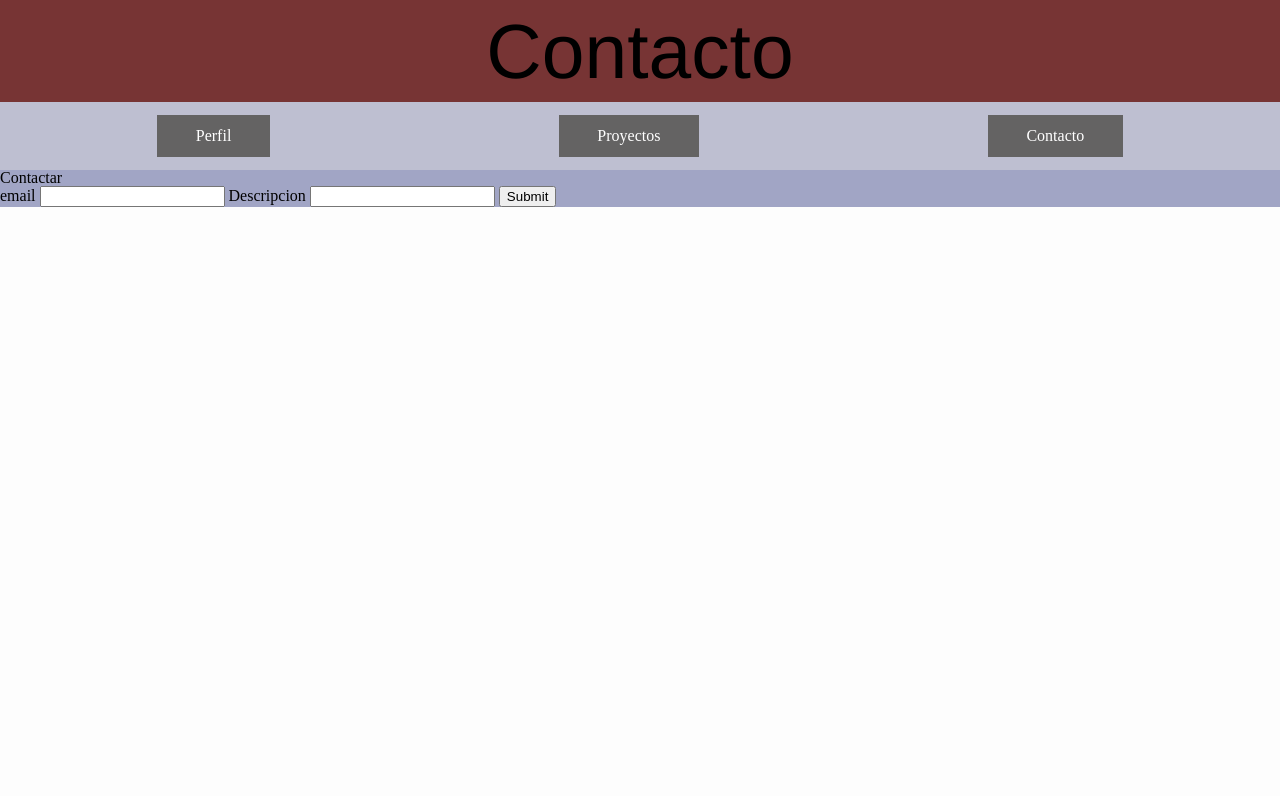
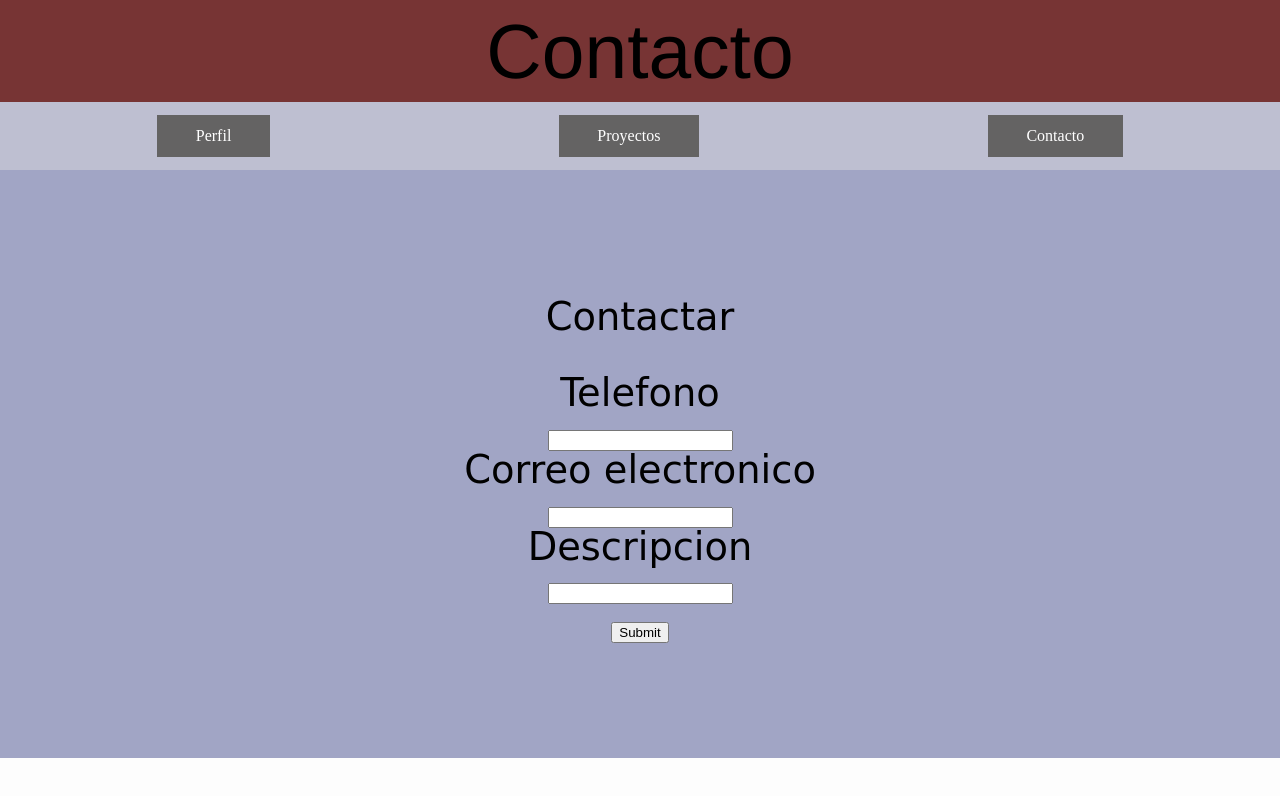
Before and after one commit to Axewound97/Portafolio---Curso-NodeJs, a plain HTML site: page enlaces/contacto.html in a window 1280 px wide. Drawn offline with Linux system fonts and the light colour scheme.

Commit message:
cambios en contacto

```diff
--- a/enlaces/contacto.html
+++ b/enlaces/contacto.html
@@ -17,13 +17,24 @@
         </nav>
     </header>
     <main>
-        <section>
-            <h2>Contactar</h2>
-            <form action="">
-                <label for="email">email</label>
+        <section class="data">
+            <strong>
+                Contactar
+            </strong>
+            <br>
+            <form action="" id="contact">
+                <label for="number">Telefono</label>
+                <br>
+                <input type="tel">
+                <br>
+                <label for="email">Correo electronico</label>
+                <br>
                 <input type="email">
+                <br>
                 <label for="text">Descripcion</label>
+                <br>
                 <input type="text">
+                <br>
                 <input type="submit">
             </form>
         </section>
--- a/estilos/estilos.css
+++ b/estilos/estilos.css
@@ -118,3 +118,7 @@ nav{
     height: 10vw;
     border-radius: 1vw;
 }
+#contact {
+    width: 30vw;
+    height: 20vw;
+}
```
